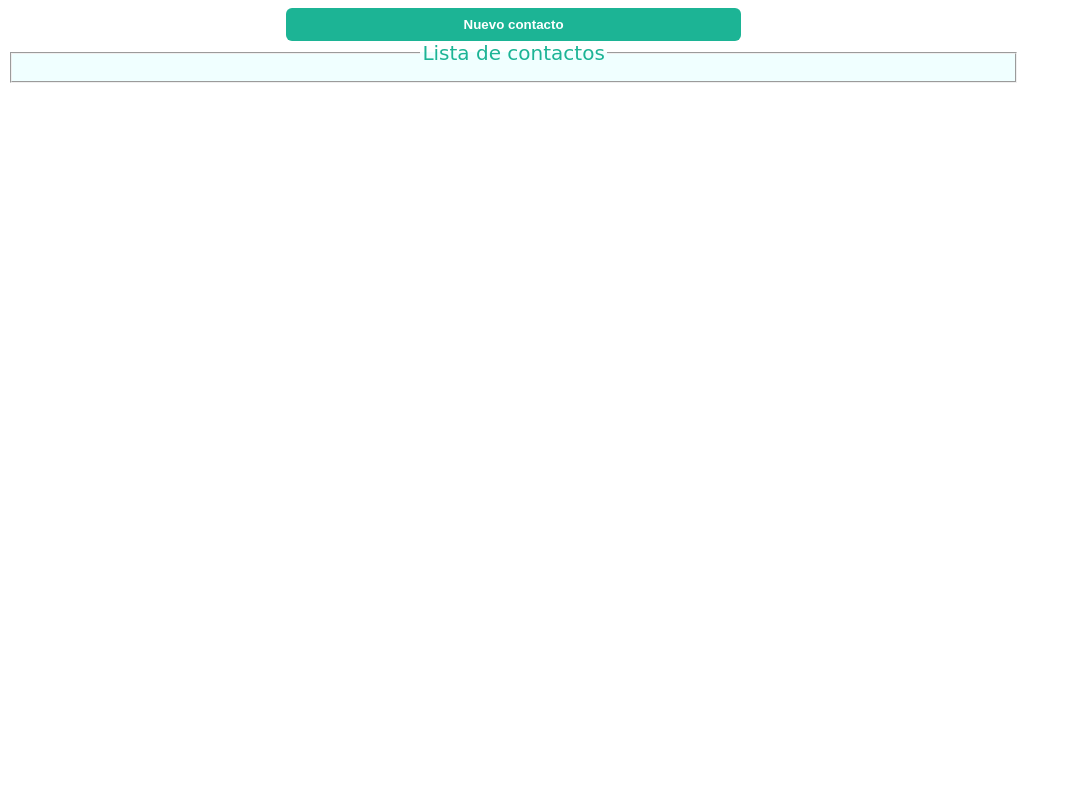
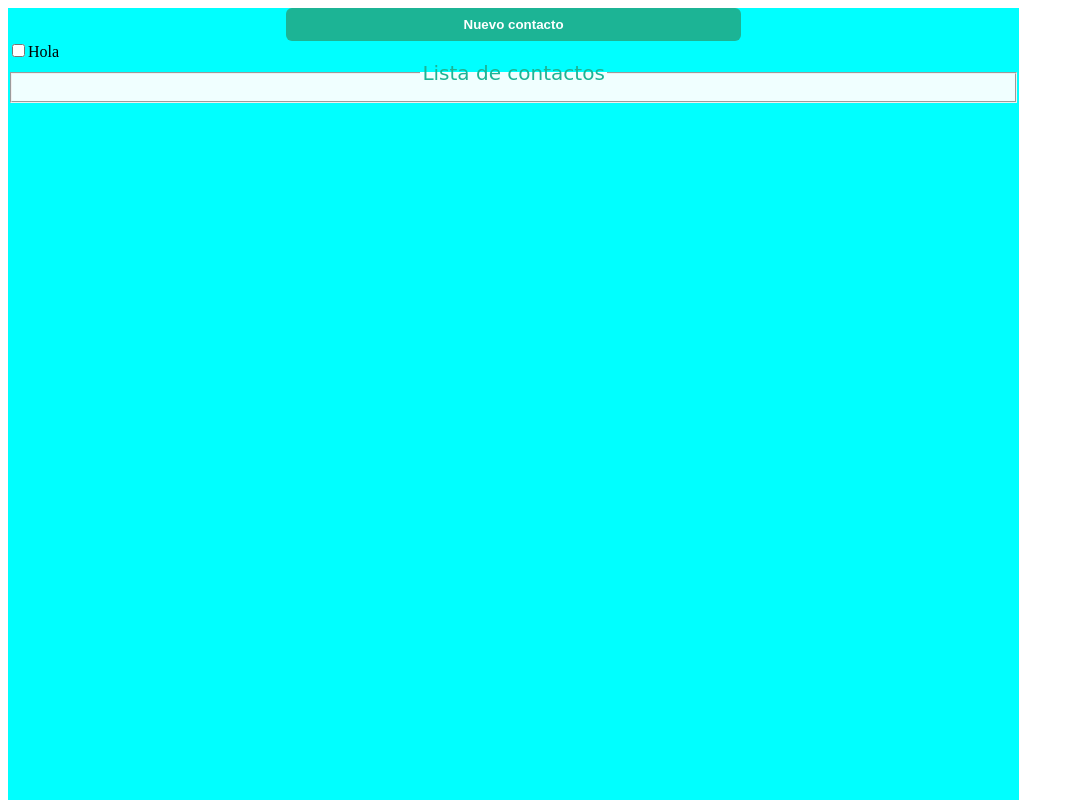
Before and after one commit to BarackObloma/agenda, a plain HTML site: page index.html in a window 1280 px wide. Shown: the top 800 px of the page, without its empty margins (0-1074 px from the left). Drawn offline with Linux system fonts and the light colour scheme.

Commit message:
Modifique el fondo de la pagina, añadi un checkbox, y le di un height de 1200px

```diff
--- a/css/estilos.css
+++ b/css/estilos.css
@@ -4,6 +4,8 @@ input-placeholder {
 	}
 .Contenedor{
     width: 80%;
+    height: 1200px;
+    background: aqua;
 }
 #InfoContacto{
   left: 41%;
--- a/index.html
+++ b/index.html
@@ -8,7 +8,8 @@
 	<body>
 	<div class="Contenedor">
     <center><input type="button" value="Nuevo contacto" onclick="mostrar();" id="boton1" class="btn"></center>
-	       <table id="InfoContacto" style="display:none">
+        <input type="checkbox">Hola
+    <table id="InfoContacto" style="display:none">
         <tr>
             <th>Nombre</th>
     	    <td><input type="text" placeholder="Digite Nombre del contacto:" id="Nombre" maxlength="12" /></td>
```
